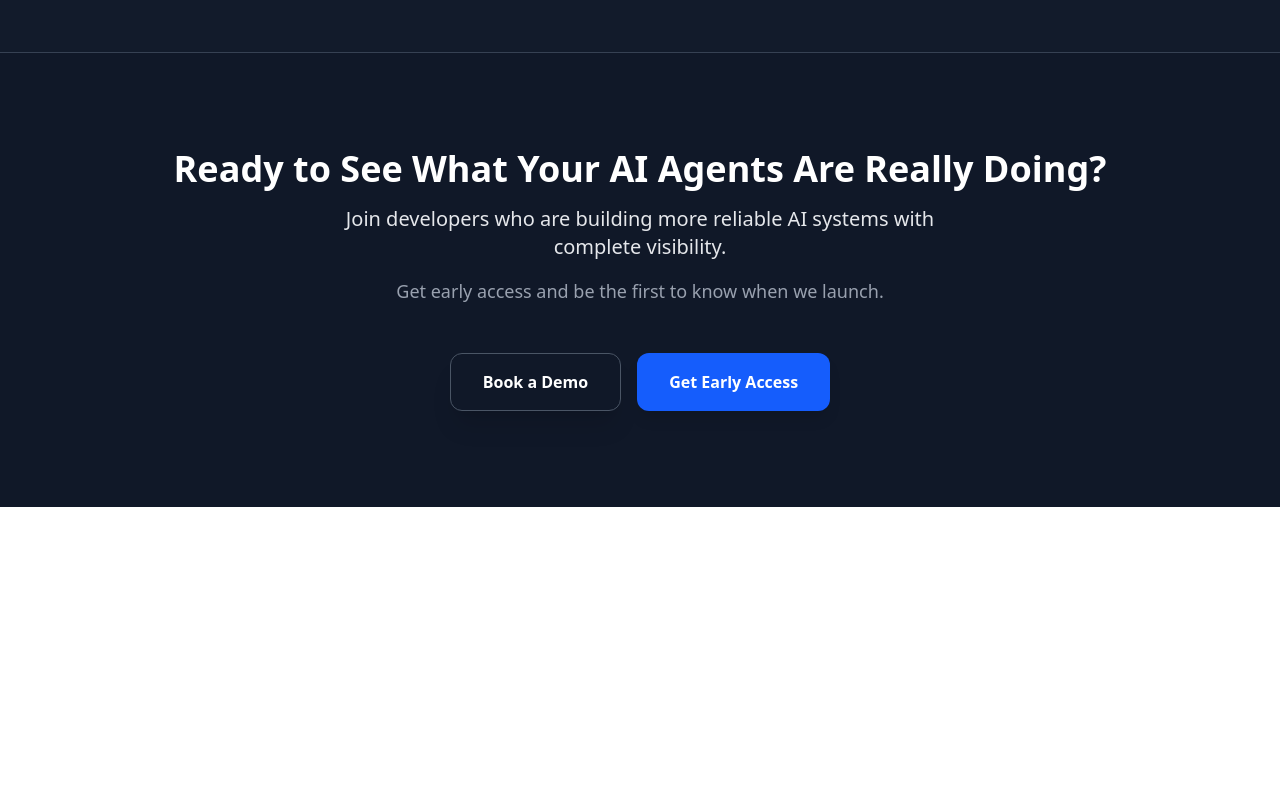
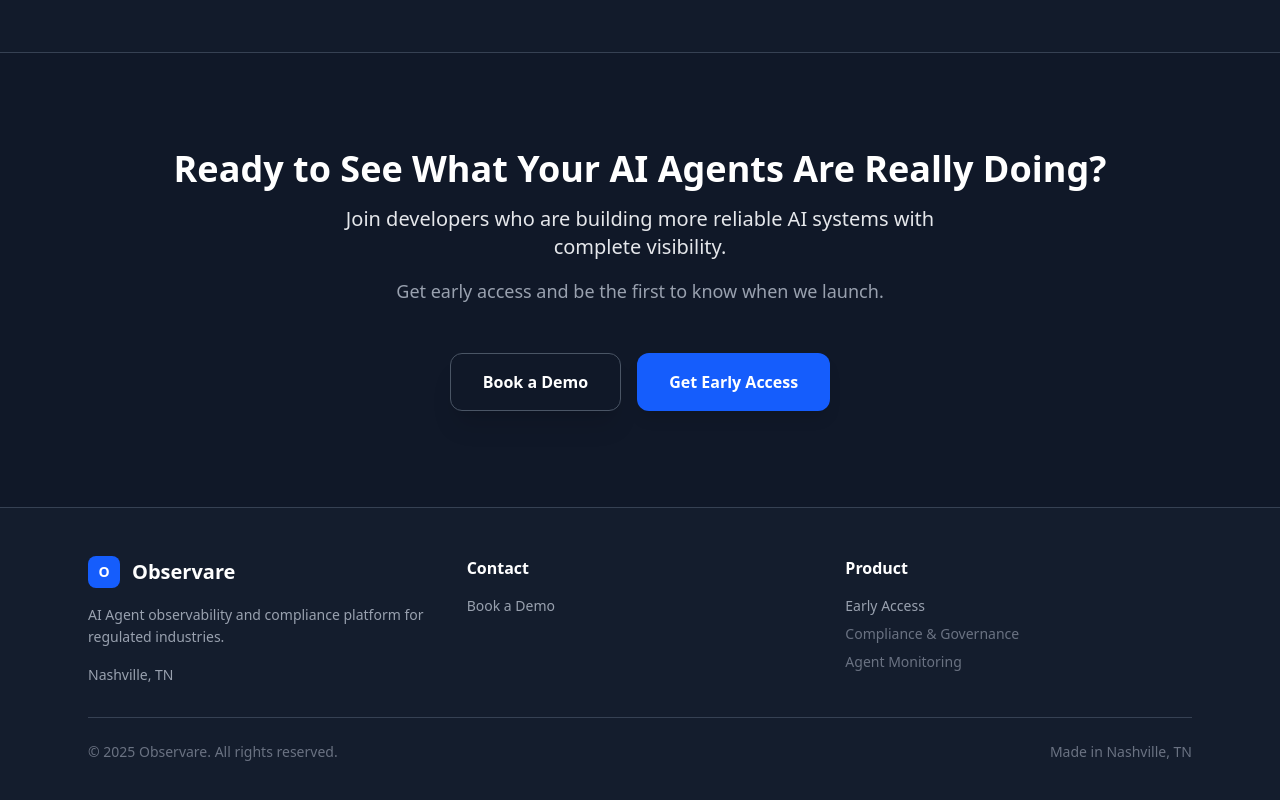
Before and after one commit to ObservareAI/observare.ai, a Next.js app: page / in a window 1280 px wide. Shown: the part 2990-3790 px from the top of the page. Before the commit the page ends 3497 px from the top, so only its background shows below. Built offline with nearby package versions, Linux system fonts and the light colour scheme.

Commit message:
Update page.tsx

```diff
--- a/src/app/page.tsx
+++ b/src/app/page.tsx
@@ -289,6 +289,70 @@ export default function Home() {
         </div>
       </section>
 
+      {/* Footer */}
+      <footer className="bg-gray-800/30 border-t border-gray-700">
+        <div className="px-4 sm:px-6 py-12 mx-auto max-w-6xl">
+          <div className="grid md:grid-cols-3 gap-8">
+            {/* Company Info */}
+            <div className="space-y-4">
+              <div className="flex items-center space-x-3">
+                <div className="w-8 h-8 bg-blue-600 rounded-lg flex items-center justify-center">
+                  <span className="text-white font-bold text-sm">O</span>
+                </div>
+                <span className="text-xl font-semibold text-white">Observare</span>
+              </div>
+              <p className="text-gray-400 text-sm leading-relaxed">
+                AI Agent observability and compliance platform for regulated industries.
+              </p>
+              <div className="text-gray-400 text-sm">
+                <p>Nashville, TN</p>
+              </div>
+            </div>
+
+            {/* Contact */}
+            <div className="space-y-4">
+              <h3 className="text-white font-semibold">Contact</h3>
+              <div className="space-y-2 text-sm">
+                <button
+                  onClick={() => {
+                    window.location.href = 'mailto:bseager21@gmail.com?subject=Demo Request - Observare&body=Hi Brandon,%0D%0A%0D%0AI would like to schedule a demo of Observare.%0D%0A%0D%0ACompany:%0D%0AUse Case:%0D%0APreferred Time:%0D%0A%0D%0AThanks!';
+                  }}
+                  className="block text-gray-400 hover:text-white transition-colors"
+                >
+                  Book a Demo
+                </button>
+              </div>
+            </div>
+
+            {/* Product */}
+            <div className="space-y-4">
+              <h3 className="text-white font-semibold">Product</h3>
+              <div className="space-y-2 text-sm">
+                <button
+                  onClick={() => {
+                    window.open('https://tally.so/r/mKKoaA', '_blank');
+                  }}
+                  className="block text-gray-400 hover:text-white transition-colors"
+                >
+                  Early Access
+                </button>
+                <span className="block text-gray-500">Compliance & Governance</span>
+                <span className="block text-gray-500">Agent Monitoring</span>
+              </div>
+            </div>
+          </div>
+
+          <div className="border-t border-gray-700 mt-8 pt-6 flex flex-col sm:flex-row justify-between items-center">
+            <p className="text-gray-500 text-sm">
+              © 2025 Observare. All rights reserved.
+            </p>
+            <p className="text-gray-500 text-sm mt-2 sm:mt-0">
+              Made in Nashville, TN
+            </p>
+          </div>
+        </div>
+      </footer>
+
       <style jsx>{`
         @keyframes blob {
           0% {
```
